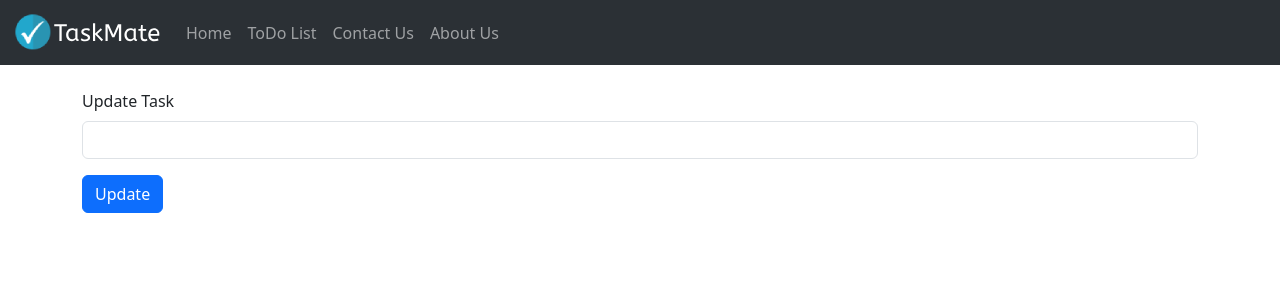
After one commit to DhanukaSheyamPerera/taskmate, a Django app: template taskmate/todolist_app/templates/edittask.html in a window 1280 px wide. The commit adds this page. Shown: the top 300 px of the page. Run offline with Django 4.2, Linux system fonts and the light colour scheme; the template is opened without the code that fills it, so the values that code supplies are empty.

Commit message:
edit task functionality fully added

```diff
--- /dev/null
+++ b/taskmate/todolist_app/templates/edittask.html
@@ -0,0 +1,37 @@
+{% extends 'base.html' %}
+
+{% block title %}
+<title>Edit Task | TaskMate</title>
+{% endblock title %}
+
+{% block content %}
+<br>
+<div class="container">
+    <!--    <form method="POST">-->
+    <!--        {% csrf_token %}-->
+    <!--        <div class="row">-->
+    <!--            <label for="task" class="form-label col-lg-4"></label>-->
+    <!--            <div class="col-lg-6">-->
+    <!--                <input type="text" class="form-control" id="task" name="task" placeholder="New Task?"-->
+    <!--                       value="{{ task_title }}">-->
+    <!--            </div>-->
+    <!--            <div class="col-lg-2">-->
+    <!--                <button type="submit" class="btn btn-primary">Add Task</button>-->
+    <!--            </div>-->
+    <!--        </div>-->
+    <!--    </form>-->
+    <form method="POST">
+        {% csrf_token %}
+        <div class="mb-3">
+            <label for="task" class="form-label">Update Task</label>
+            <input type="text" class="form-control" id="task" placeholder="{{ task_title }}" value="{{ task_title }}" name="task">
+            <input type="hidden" name="status" value="{{ task_status }}">
+        </div>
+<!--        <div class="mb-3 form-check">-->
+<!--            <input type="checkbox" class="form-check-input" id="exampleCheck1">-->
+<!--            <label class="form-check-label" for="exampleCheck1">Done</label>-->
+<!--        </div>-->
+        <button type="submit" class="btn btn-primary">Update</button>
+    </form>
+</div>
+{% endblock content %}
--- a/taskmate/todolist_app/templates/todolist.html
+++ b/taskmate/todolist_app/templates/todolist.html
@@ -47,7 +47,7 @@
             <!--                    <td>{{object.id}}</td>-->
             <td>{{ object.id }} | {{ object.task }}</td>
             <td>Completed</td>
-            <td></td>
+            <td><a href="{% url 'edittask' object.id %}" class="btn btn-primary">Edit</a></td>
             <td><a href="{% url 'deletetask' object.id %}" class="btn btn-danger">Delete</a></td>
         </tr>
         {% else %}
@@ -55,7 +55,7 @@
             <!--                    <td>{{object.id}}</td>-->
             <td>{{ object.task }}</td>
             <td>Not Completed</td>
-            <td></td>
+            <td><a href="{% url 'edittask' object.id %}" class="btn btn-primary">Edit</a></td>
             <td><a href="{% url 'deletetask' object.id %}" class="btn btn-danger">Delete</a></td>
         </tr>
         {% endif %}
--- a/taskmate/todolist_app/urls.py
+++ b/taskmate/todolist_app/urls.py
@@ -4,6 +4,7 @@ from . import views
 urlpatterns = [
     path('', views.todolist, name='todolist'),
     path('delete/<task_id>', views.delete_task, name="deletetask"),
+    path('edit/<task_id>', views.edit_task, name="edittask"),
     path('contact', views.contact, name='contact'),
     path('about', views.about, name='about')
 
```
Also changed, not shown: taskmate/todolist_app/views.py (+11 -0 lines), taskmate/db.sqlite3.
